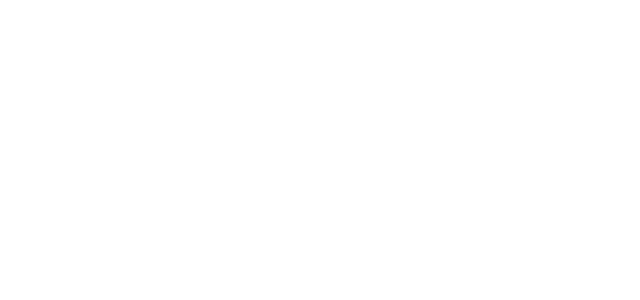
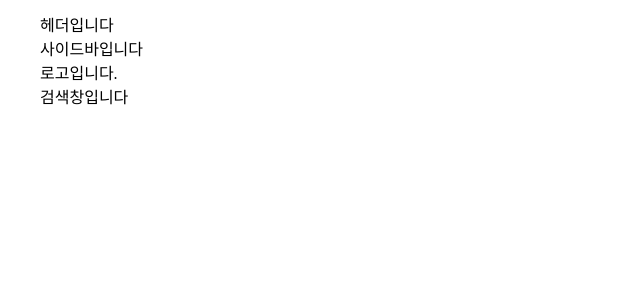
Before and after one commit to semothon/2025_TEAM_14_FE, a React (Create React App) app in the folder semothon/: page / in a window 1280 px wide. Shown: the top 300 px of the page, without its empty margins (0-640 px from the left). Built offline with nearby package versions, Linux system fonts and the light colour scheme.

Commit message:
✨ Feat(Router): set up react-router

```diff
--- a/semothon/package.json
+++ b/semothon/package.json
@@ -9,8 +9,12 @@
     "@testing-library/user-event": "^13.5.0",
     "react": "^19.0.0",
     "react-dom": "^19.0.0",
-    "react-scripts": "5.0.1",
+    "react-icons": "^5.5.0",
+    "react-router-dom": "^7.4.1",
     "web-vitals": "^2.1.4"
+  },
+  "devDependencies": {
+    "react-scripts": "5.0.1"
   },
   "scripts": {
     "start": "react-scripts start",
--- a/semothon/src/App.css
+++ b/semothon/src/App.css
@@ -0,0 +1,7 @@
+* {
+  margin: 0;
+}
+.App {
+  width: 1200px;
+  margin: 12px auto 0 auto;
+}
--- a/semothon/src/App.js
+++ b/semothon/src/App.js
@@ -1,7 +1,19 @@
 import "./App.css";
+import { BrowserRouter as Router, Routes, Route } from "react-router-dom";
+import Main from "./pages/Main";
+import Header from "./components/Header";
 
 function App() {
-  return <div className="App"></div>;
+  return (
+    <div className="App">
+      <Router>
+        <Header />
+        <Routes>
+          <Route path="/" element={<Main />} />
+        </Routes>
+      </Router>
+    </div>
+  );
 }
 
 export default App;
--- /dev/null
+++ b/semothon/src/components/Header.jsx
@@ -0,0 +1,7 @@
+import React from "react";
+
+const Header = () => {
+  return <header>헤더입니다</header>;
+};
+
+export default Header;
--- /dev/null
+++ b/semothon/src/components/SearchBar.jsx
@@ -0,0 +1,7 @@
+import React from "react";
+
+const SearchBar = () => {
+  return <div>검색창입니다</div>;
+};
+
+export default SearchBar;
--- /dev/null
+++ b/semothon/src/components/Sidebar.jsx
@@ -0,0 +1,7 @@
+import React from "react";
+
+const SideBar = () => {
+  return <div>사이드바입니다</div>;
+};
+
+export default SideBar;
--- /dev/null
+++ b/semothon/src/pages/Main.jsx
@@ -0,0 +1,22 @@
+import React from "react";
+import Sidebar from "../components/Sidebar";
+import SearchBar from "../components/SearchBar";
+import "../styles/Main.css";
+
+const Main = () => {
+  return (
+    <div className="main">
+      <div className="layout-sidebar">
+        <Sidebar />
+      </div>
+      <div className="layout-main">
+        <div className="main-logo">로고입니다.</div>
+        <div className="search-input">
+          <SearchBar />
+        </div>
+      </div>
+    </div>
+  );
+};
+
+export default Main;
```
Also changed, not shown: semothon/src/styles/Main.css (added), 2 other files (tests, documents, lock files or other folders).
